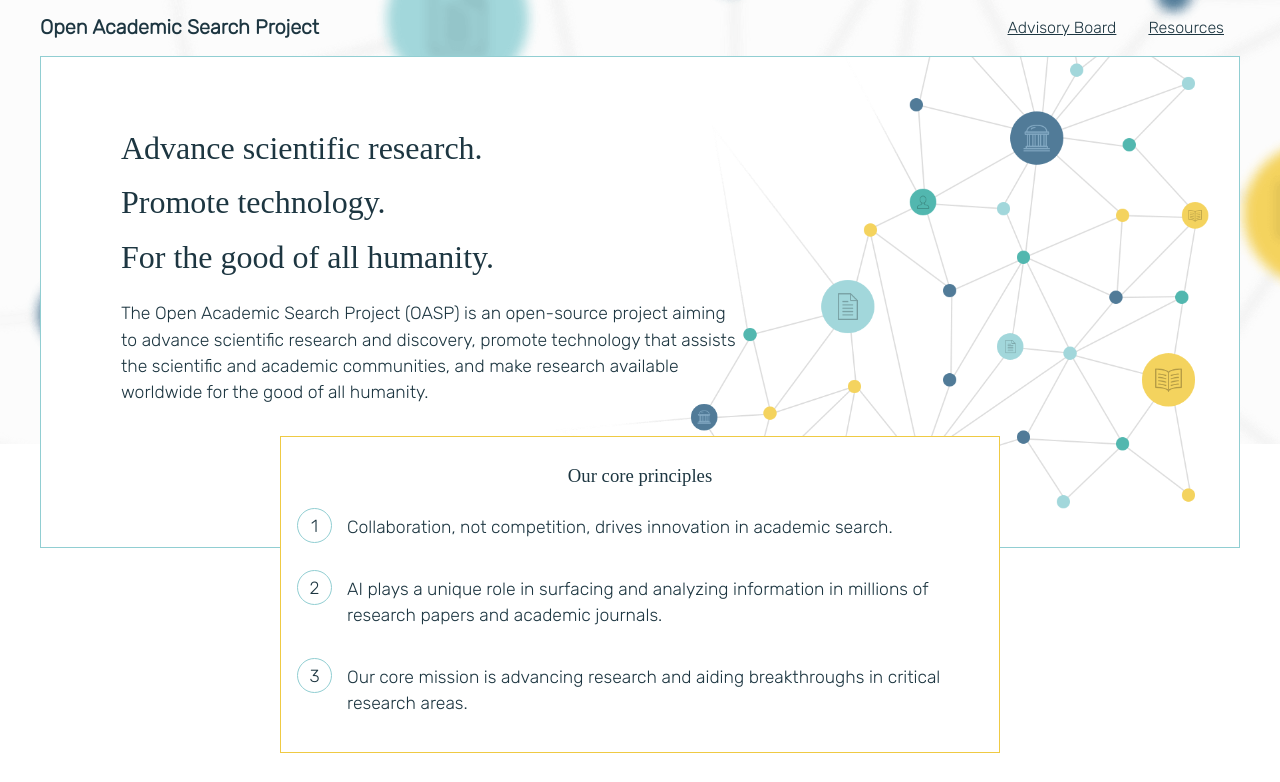
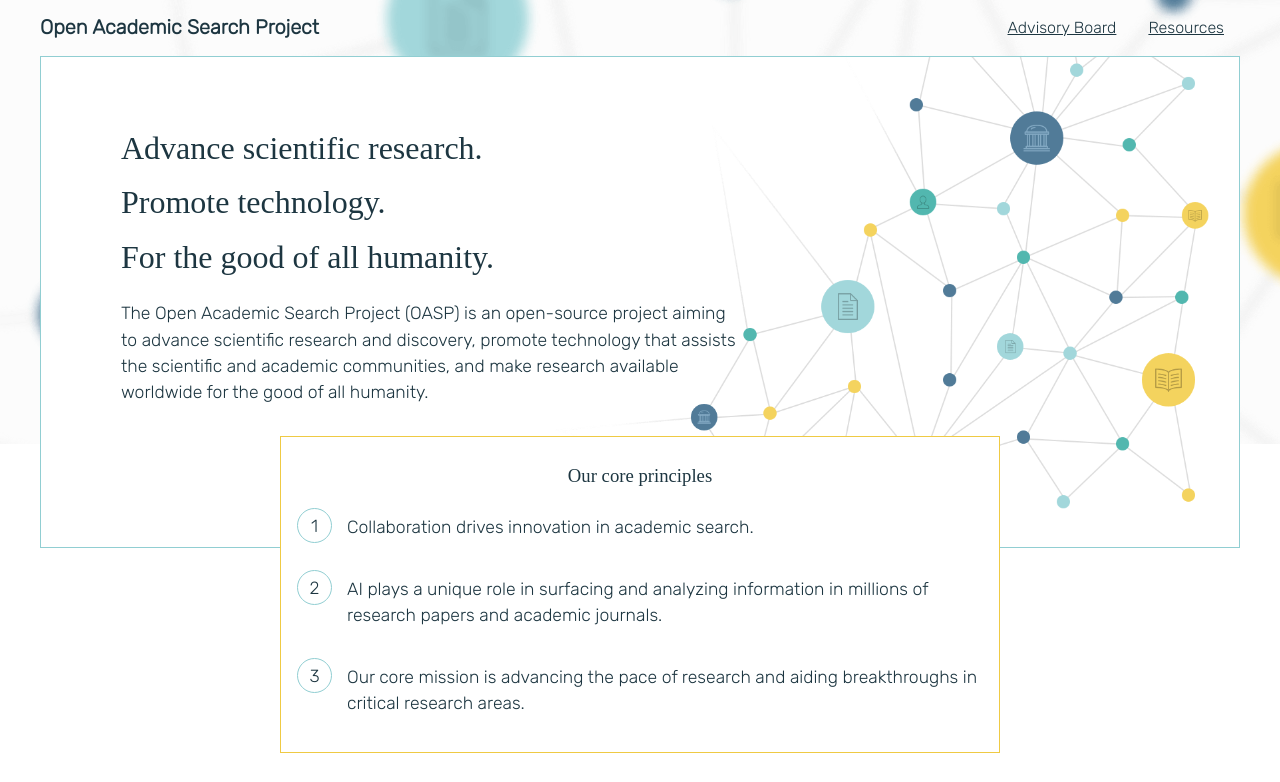
Before and after one commit to allenai/oasp-website, a website: page src/index.html in a window 1280 px wide. Shown: the top 782 px of the page. Drawn offline with nearby package versions, Linux system fonts and the light colour scheme; files that its build step writes are made by us from their sources; files whose address does not match are found by name; a web font is replaced by a local one.

Commit message:
tweak copy (#24)

```diff
--- a/src/index.html
+++ b/src/index.html
@@ -30,7 +30,7 @@
             <div class="row__number-container">
               <p class="row__number">1</p>
             </div>
-            <p class="row__text">Collaboration, not competition, drives innovation in academic search.</p>
+            <p class="row__text">Collaboration drives innovation in academic search.</p>
           </div>
           <div class="row">
             <div class="row__number-container">
@@ -42,7 +42,7 @@
             <div class="row__number-container">
               <p class="row__number">3</p>
             </div>
-            <p class="row__text">Our core mission is advancing research and aiding breakthroughs in critical research areas.</p>
+            <p class="row__text">Our core mission is advancing the pace of research and aiding breakthroughs in critical research areas.</p>
           </div>
         </div>
       </section> <!-- principles -->
```
